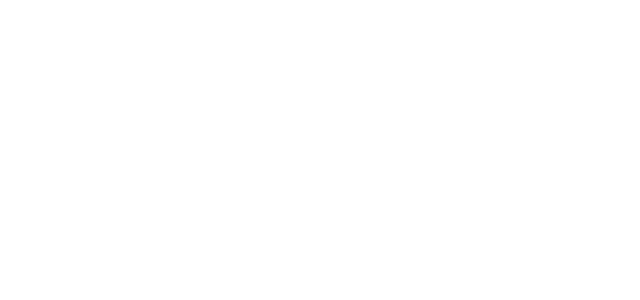
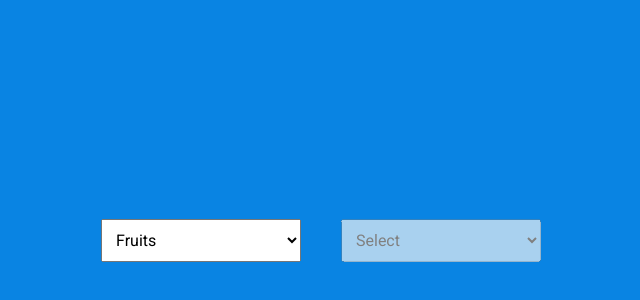
Before and after one commit to Ritwik880/reactjs-machine-coding-problems, a React (Vite) app: page /challenge42 in a window 1280 px wide. Before the commit this address had no page. Shown: the part 160-460 px from the top of the page, without its empty margins (319-959 px from the left). Built offline with nearby package versions, Linux system fonts and the light colour scheme.

Commit message:
Challenge 42

```diff
--- a/src/App.css
+++ b/src/App.css
@@ -393,3 +393,12 @@
     width: 150px;
     margin-top: 10px;
 }
+.select{
+    width: 200px;
+}
+.select-div{
+    display: flex;
+    justify-content: center;
+    align-items: center;
+    gap: 20px;
+}
--- a/src/App.jsx
+++ b/src/App.jsx
@@ -65,6 +65,7 @@
 import Service from './Components/Challenge/Service';
 import Contact from './Components/Challenge/Contact';
 import Challenge41 from './Components/Challenge/Challenge41';
+import Challenge42 from './Components/Challenge/Challenge42';
 
 const App = () => {
   return (
@@ -134,6 +135,7 @@
       <Route path='/challenge39' element={<Challenge39/>}/>
       <Route path='/challenge40' element={<Challenge40/>}/>
       <Route path='/challenge41' element={<Challenge41/>}/>
+      <Route path='/challenge42' element={<Challenge42/>}/>
     </Routes>
   )
 }
--- /dev/null
+++ b/src/Components/Challenge/Challenge42.jsx
@@ -0,0 +1,60 @@
+// Implement a React component that consists of two dropdowns, where the options in the second dropdown depend on the selection made in the first dropdown. The initial state should have the second dropdown disabled, and it should only become enabled once a selection is made in the first dropdown.
+
+import React, { useState } from 'react'
+
+const Challenge42 = () => {
+    const [categories, setCategories] = useState('');
+    const [subCategory, setSubCategory] = useState('');
+    const [isSubCategoryEnabled, setIsSubCategoryEnabled] = useState(false);
+
+    const category = ['Fruits', 'Vegetables', 'Dairy'];
+
+    const subCategories = {
+        Fruits: ['Apple', 'Banana'],
+        Vegetables: ['Carrot', 'Broccoli'],
+        Dairy: ['Milk', 'Cheese']
+    }
+
+    const handleCategoryChange = (selectedCategory) => {
+        setCategories(selectedCategory);
+        setSubCategory('');
+        setIsSubCategoryEnabled(true);
+    }
+    return (
+        <section className='timeline-landing'>
+            <div className='row container'>
+                <div className='select-div'>
+                    <select className='select' id='category' onChange={(e) => handleCategoryChange(e.target.value)} value={categories}>
+                        <option value="">
+                            Fruits
+                        </option>
+                        {
+                            category.map((item) => (
+                                <option key={item} value={item}>
+                                    {item}
+                                </option>
+                            ))
+                        }
+                    </select>
+
+                    <br />
+
+                    <select className='select' id='subCategory' onChange={(e) => setSubCategory(e.target.value)} value={subCategory} disabled={!isSubCategoryEnabled}>
+                        <option value="">
+                            Select
+                        </option>
+                        {isSubCategoryEnabled &&
+                            subCategories[categories].map((subItem) => (
+                                <option key={subItem} value={subItem}>
+                                    {subItem}
+                                </option>
+                            ))
+                        }
+                    </select>
+                </div>
+            </div>
+        </section>
+    )
+}
+
+export default Challenge42
--- a/src/Components/Challenge/Contact.jsx
+++ b/src/Components/Challenge/Contact.jsx
@@ -1,9 +1,25 @@
-import React from 'react'
+// Build a Real-Time Notification Component:
 
-const Contact = () => {
-  return (
-    <h1>Contact</h1>
-  )
-}
+// Create a real-time notification component that displays notifications when triggered. Use a state management solution (Redux or Context API) to manage and display notifications.
 
-export default Contact
+
+import React from 'react';
+import { useNotification } from '../react-context/NotificationContext';
+
+const Challenge42 = () => {
+    const { addNotification } = useNotification();
+
+    const handleClick = () => {
+        addNotification({ message: 'This is a notification message' });
+    };
+
+    return (
+        <section className='timeline-landing'>
+            <div className='row container'>
+                <button onClick={handleClick}>Trigger Notification</button>
+            </div>
+        </section>
+    );
+};
+
+export default Challenge42;
--- /dev/null
+++ b/src/Components/Challenge/NotificationList.jsx
@@ -0,0 +1,40 @@
+// NotificationList.js
+import React, { useEffect } from 'react';
+import { useNotification } from '../react-context/NotificationContext';
+
+const Notification = ({ id, message }) => {
+    const { removeNotification } = useNotification();
+
+    const handleRemove = () => {
+        removeNotification(id);
+    };
+
+    useEffect(() => {
+        const timeout = setTimeout(() => {
+            removeNotification(id);
+        }, 5000);
+
+        return () => {
+            clearTimeout(timeout);
+        };
+    }, [id, removeNotification]);
+
+    return <div className="notification">
+        {message}
+        <button onClick={handleRemove}>Dismiss</button>
+    </div>
+};
+
+const NotificationList = () => {
+    const { notifications } = useNotification();
+
+    return (
+        <div className="notification-list">
+            {notifications.map((notification) => (
+                <Notification key={notification.id} id={notification.id} message={notification.message} />
+            ))}
+        </div>
+    );
+};
+
+export default NotificationList;
--- /dev/null
+++ b/src/Components/react-context/NotificationContext.jsx
@@ -0,0 +1,61 @@
+// NotificationContext.js
+import React, { createContext, useContext, useReducer } from 'react';
+
+const NotificationContext = createContext();
+
+const initialState = {
+    notifications: [],
+};
+
+const notificationReducer = (state, action) => {
+    switch (action.type) {
+        case 'ADD_NOTIFICATION':
+            return {
+                ...state,
+                notifications: [...state.notifications, action.payload],
+            };
+        case 'REMOVE_NOTIFICATION':
+            return {
+                ...state,
+                notifications: state.notifications.filter(
+                    (notification) => notification.id !== action.payload
+                ),
+            };
+        default:
+            return state;
+    }
+};
+
+export const NotificationProvider = ({ children }) => {
+    const [state, dispatch] = useReducer(notificationReducer, initialState);
+
+    const addNotification = (notification) => {
+        dispatch({
+            type: 'ADD_NOTIFICATION',
+            payload: { ...notification, id: new Date().getTime() },
+        });
+    };
+
+    const removeNotification = (id) => {
+        dispatch({
+            type: 'REMOVE_NOTIFICATION',
+            payload: id,
+        });
+    };
+
+    return (
+        <NotificationContext.Provider
+            value={{ notifications: state.notifications, addNotification, removeNotification }}
+        >
+            {children}
+        </NotificationContext.Provider>
+    );
+};
+
+export const useNotification = () => {
+    const context = useContext(NotificationContext);
+    if (!context) {
+        throw new Error('useNotification must be used within a NotificationProvider');
+    }
+    return context;
+};
--- a/src/main.jsx
+++ b/src/main.jsx
@@ -3,13 +3,16 @@
 import App from './App.jsx'
 import { BrowserRouter as Router } from 'react-router-dom';
 // import DataProvider from './Components/useContext/Provider.jsx';
-import { AuthProvider } from './AuthContext.jsx';
+// import { AuthProvider } from './AuthContext.jsx';
+import { NotificationProvider } from './Components/react-context/NotificationContext.jsx';
+import NotificationList from './Components/Challenge/NotificationList.jsx';
 ReactDOM.createRoot(document.getElementById('root')).render(
   <React.StrictMode>
     <Router>
-        <AuthProvider>
+      <NotificationProvider>
         <App />
-        </AuthProvider>
+        <NotificationList />
+      </NotificationProvider>
     </Router>
   </React.StrictMode>,
 )
```
